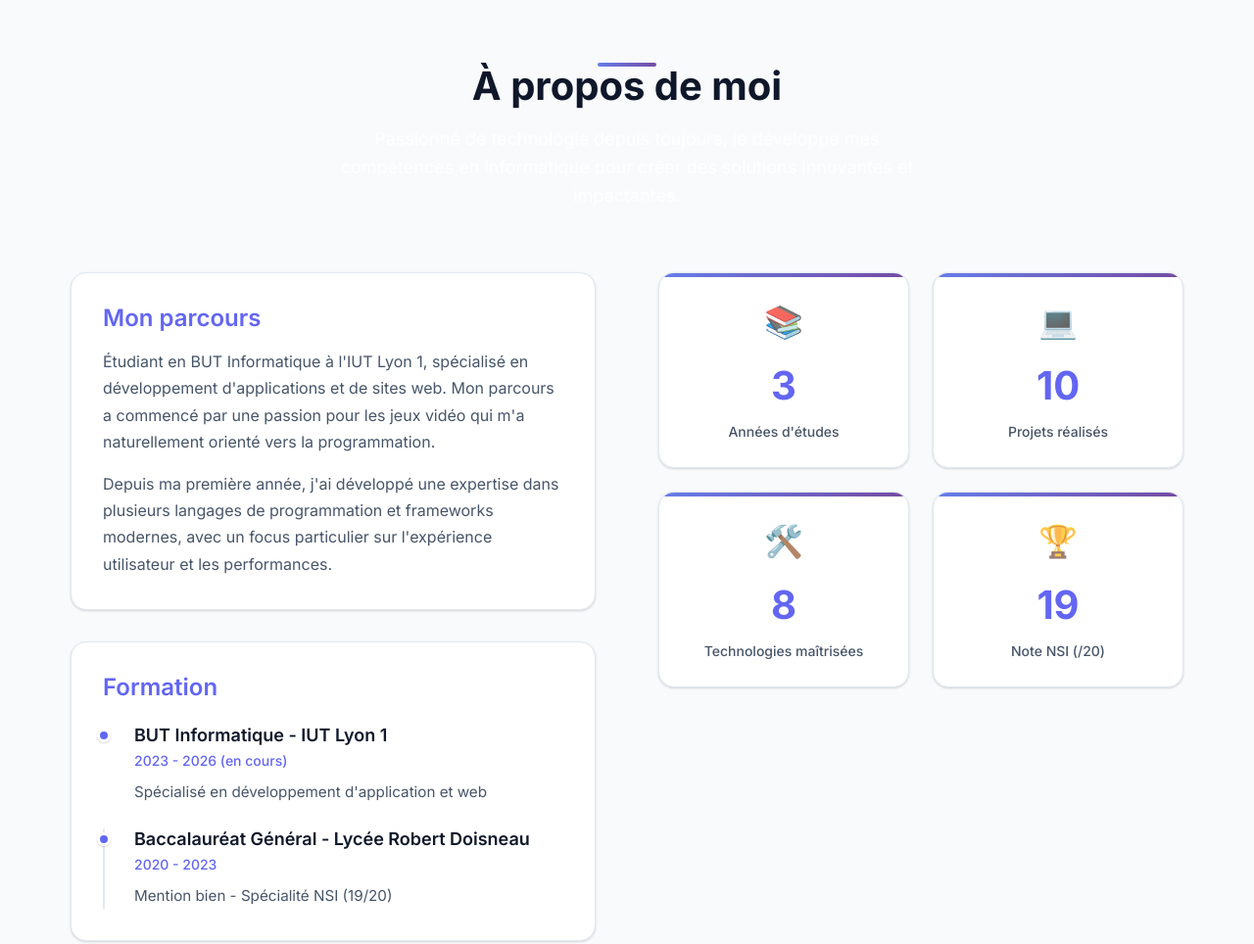
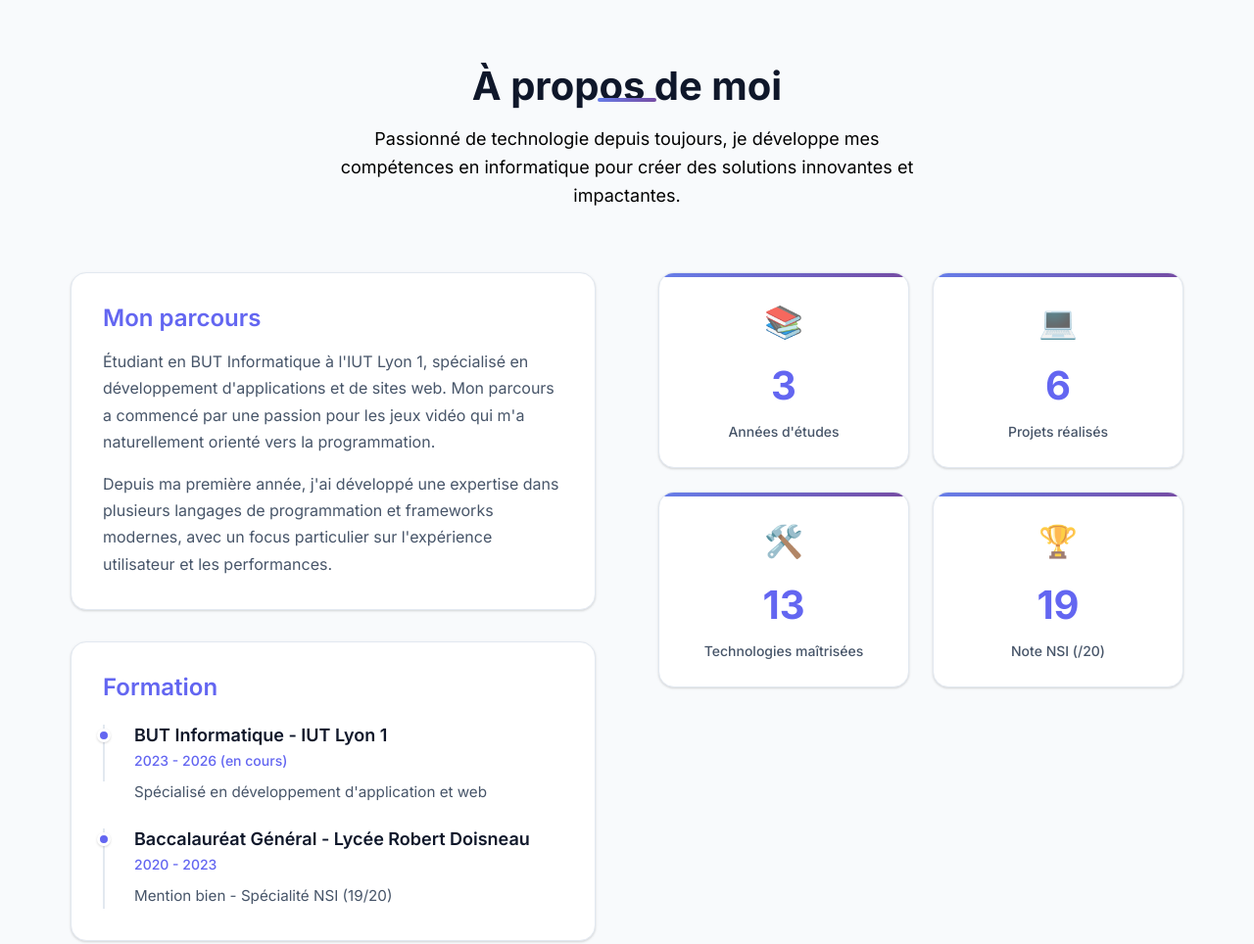
Before and after one commit to Billel-69/portfolio_stage, a plain HTML site: page index.html in a window 1280 px wide. Shown: the part 800-1764 px from the top of the page at 98% size. Drawn offline with Linux system fonts and the light colour scheme.

Commit message:
correction des dernieres erreur

```diff
--- a/css/animations.css
+++ b/css/animations.css
@@ -151,16 +151,18 @@
     50% { filter: brightness(1.5) hue-rotate(30deg); }
 }
 
+
 @keyframes celebrationBurst {
     from {
-        transform: translate(-50%, -50%) rotate(var(--angle)) translateX(0);
+        transform: translate(-50%, -50%) rotate(0deg) translateX(0);
         opacity: 1;
     }
     to {
-        transform: translate(-50%, -50%) rotate(var(--angle)) translateX(var(--distance));
+        transform: translate(-50%, -50%) rotate(360deg) translateX(100px);
         opacity: 0;
     }
 }
+
 
 @keyframes blockHit {
     0% { transform: translateY(0); }
--- a/css/components.css
+++ b/css/components.css
@@ -72,7 +72,7 @@
     position: absolute;
     left: 0;
     top: 0;
-    bottom: -var(--space-lg);
+    bottom: var(--space-lg);
     width: 2px;
     background: var(--gray-200);
 }
--- a/css/main.css
+++ b/css/main.css
@@ -434,7 +434,7 @@ a:hover {
 .section-title::after {
     content: '';
     position: absolute;
-    bottom: -var(--space-sm);
+    bottom: var(--space-sm);
     left: 50%;
     transform: translateX(-50%);
     width: 60px;
@@ -445,7 +445,7 @@ a:hover {
 
 .section-subtitle {
     font-size: 1.125rem;
-    color: var(--gray-600);
+    color: black;
     line-height: 1.6;
 }
 
@@ -601,8 +601,7 @@ a:hover {
 }
 
 /* Amélioration contraste */
-.hero-description,
-.section-subtitle {
+.hero-description{
     color: rgba(255, 255, 255, 0.9);
 }
 
--- a/index.html
+++ b/index.html
@@ -203,12 +203,12 @@
                     </div>
                     <div class="stat-card">
                         <div class="stat-icon">💻</div>
-                        <div class="stat-number" data-target="10">0</div>
+                        <div class="stat-number" data-target="6">0</div>
                         <div class="stat-label">Projets réalisés</div>
                     </div>
                     <div class="stat-card">
                         <div class="stat-icon">🛠️</div>
-                        <div class="stat-number" data-target="8">0</div>
+                        <div class="stat-number" data-target="13">0</div>
                         <div class="stat-label">Technologies maîtrisées</div>
                     </div>
                     <div class="stat-card">
@@ -665,11 +665,7 @@
                     <h3>Opportunités recherchées</h3>
                     <div class="opportunity-item">
                         <div class="opportunity-icon">🎯</div>
-                        <div class="opportunity-details">
-                            <h4>Stage 2025</h4>
-                            <p>Du 14 avril 2025 - Durée : 8 à 12 semaines</p>
-                            <span class="opportunity-type">Développement informatique</span>
-                        </div>
+
                     </div>
                     <div class="opportunity-item">
                         <div class="opportunity-icon">🔄</div>
```
